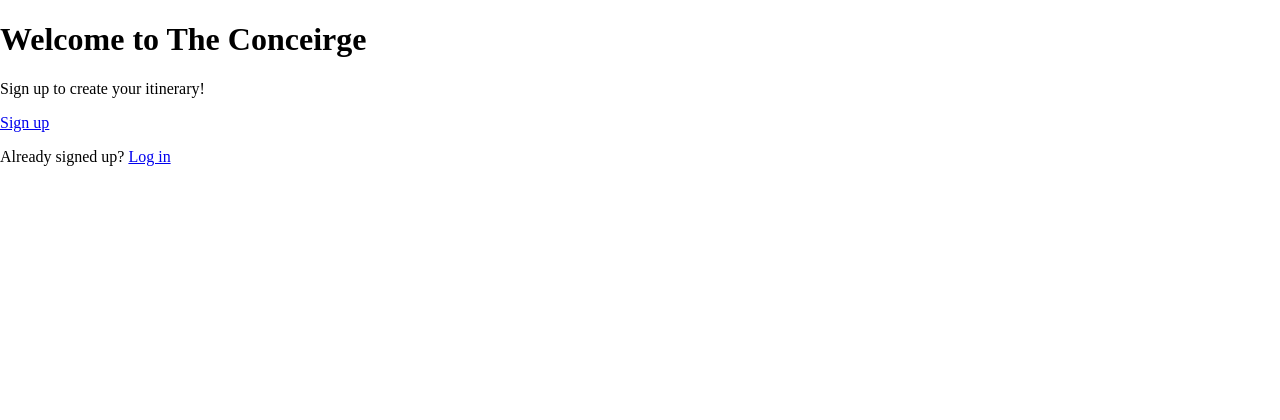
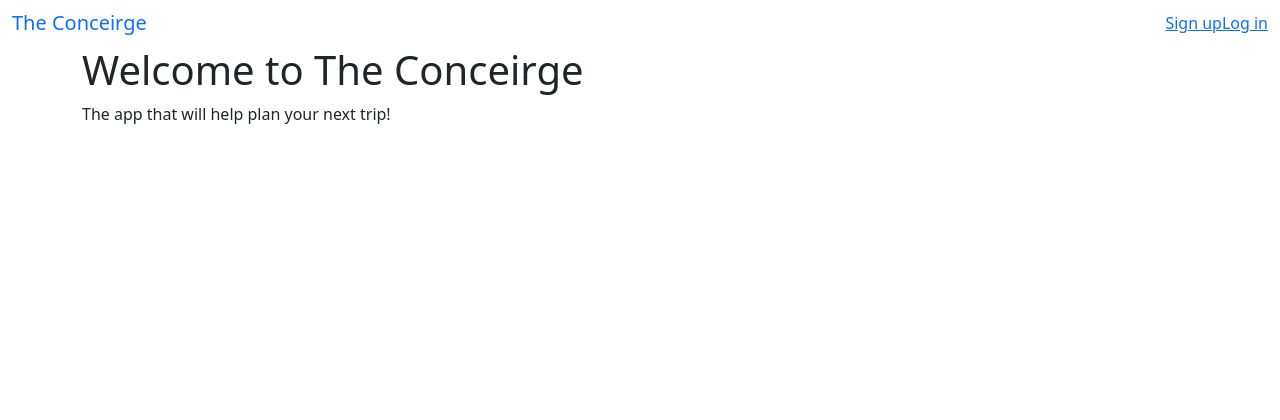
Before and after one commit to KKTTAAII/capstone_first, a Flask app: page / in a window 1280 px wide. Shown: the top 420 px of the page. After the commit the page ends 124 px from the top, so only its background shows below. Run offline with Flask 2, Linux system fonts and the light colour scheme; some libraries are stand-ins or nearby versions.

Commit message:
add some css

```diff
--- a/app.py
+++ b/app.py
@@ -61,10 +61,11 @@ def signup():
                 email=form.email.data,
             )
             db.session.commit()
-            return redirect(f"/user/{user.id}")
         except IntegrityError:
             flash("Username already taken", 'danger')
             return render_template('signup.html', form=form)
+        do_login(user)
+        return redirect(f"/user/{user.id}")
 
     return render_template("signup.html", form=form)
 
@@ -74,6 +75,6 @@ def show_user_page(user_id):
     user = User.query.get_or_404(user_id)
     return render_template("user_info.html", user=user)
 
-@app.route("/user/<int:user_id>/map")
+@app.route("/user/<int:user_id>/newiti")
 def show_map(user_id):
     return
--- a/templates/base.html
+++ b/templates/base.html
@@ -1,22 +1,48 @@
 <!DOCTYPE html>
 <html lang="en">
-<head>
-    <meta charset="UTF-8">
-    <meta http-equiv="X-UA-Compatible" content="IE=edge">
-    <meta name="viewport" content="width=device-width, initial-scale=1.0">
+  <head>
+    <meta charset="UTF-8" />
+    <meta http-equiv="X-UA-Compatible" content="IE=edge" />
+    <meta name="viewport" content="width=device-width, initial-scale=1.0" />
     <title>The Conceirge</title>
     <script src="https://unpkg.com/jquery"></script>
     <script src="https://polyfill.io/v3/polyfill.min.js?features=default"></script>
     <link rel="stylesheet" type="text/css" href="/static/code_base.css" />
-</head>
-<body>
+    <!-- CSS only -->
+    <link
+      href="https://cdn.jsdelivr.net/npm/bootstrap@5.1.3/dist/css/bootstrap.min.css"
+      rel="stylesheet"
+      integrity="sha384-1BmE4kWBq78iYhFldvKuhfTAU6auU8tT94WrHftjDbrCEXSU1oBoqyl2QvZ6jIW3"
+      crossorigin="anonymous"
+    />
+  </head>
+  <body>
+    <nav class="navbar navbar-expand">
+      <div class="container-fluid">
+        <div class="navbar-header">
+          <a href="/" class="navbar-brand">
+            <span>The Conceirge</span>
+          </a>
+        </div>
+        <ul class="nav navbar-nav navbar-right">
+           {% if not g.user %}
+          <li><a href="/signup">Sign up</a></li>
+          <li><a href="/login">Log in</a></li>
+          {% else %}
+          <li>
+            <a href="/user/{{ g.user.id }}">My Itineraries</a>
+          </li>
+          <li><a href="/user/{{ g.user.id }}/newiti">New Itinerary</a></li>
+          <li><a href="/logout">Log out</a></li>
+          {% endif %}
+        </ul>
+      </div>
+    </nav>
+
     <div class="container">
       {% for category, message in get_flashed_messages(with_categories=True) %}
       <div class="alert alert-{{ category }}">{{ message }}</div>
-      {% endfor %}
-
-      {% block content %}
-      {% endblock %}
+      {% endfor %} {% block content %} {% endblock %}
     </div>
 
     <script src="https://unpkg.com/axios/dist/axios.js"></script>
@@ -25,5 +51,5 @@
       src="https://maps.googleapis.com/maps/api/js?key=API_KEY&callback=initMap&libraries=places&v=weekly"
       async
     ></script>
-</body>
+  </body>
 </html>
--- a/templates/home.html
+++ b/templates/home.html
@@ -3,9 +3,7 @@
 {% block content %}
 <div>
     <h1>Welcome to The Conceirge</h1>
-    <p>Sign up to create your itinerary!</p>
-    <a href="/signup">Sign up</a>
-    <p>Already signed up? <a href="/login">Log in</a></p>
+    <p>The app that will help plan your next trip!</p>
 </div>
 
 {% endblock %}
--- a/templates/user_info.html
+++ b/templates/user_info.html
@@ -5,7 +5,7 @@
 <div>
     <p>Username: {{user.username}}</p>
     <p>Username: {{user.email}}</p>
-    <button><a href="/user/{{user.id}}/map">Create Itinerary</a></button>
+    <button><a href="/user/{{user.id}}/newiti">Create Itinerary</a></button>
 </div>
 
 {% endblock %}
```
Also changed, not shown: templates/signup.html (+5 -3 lines), templates/new_iti.html (renamed from templates/map.html).
